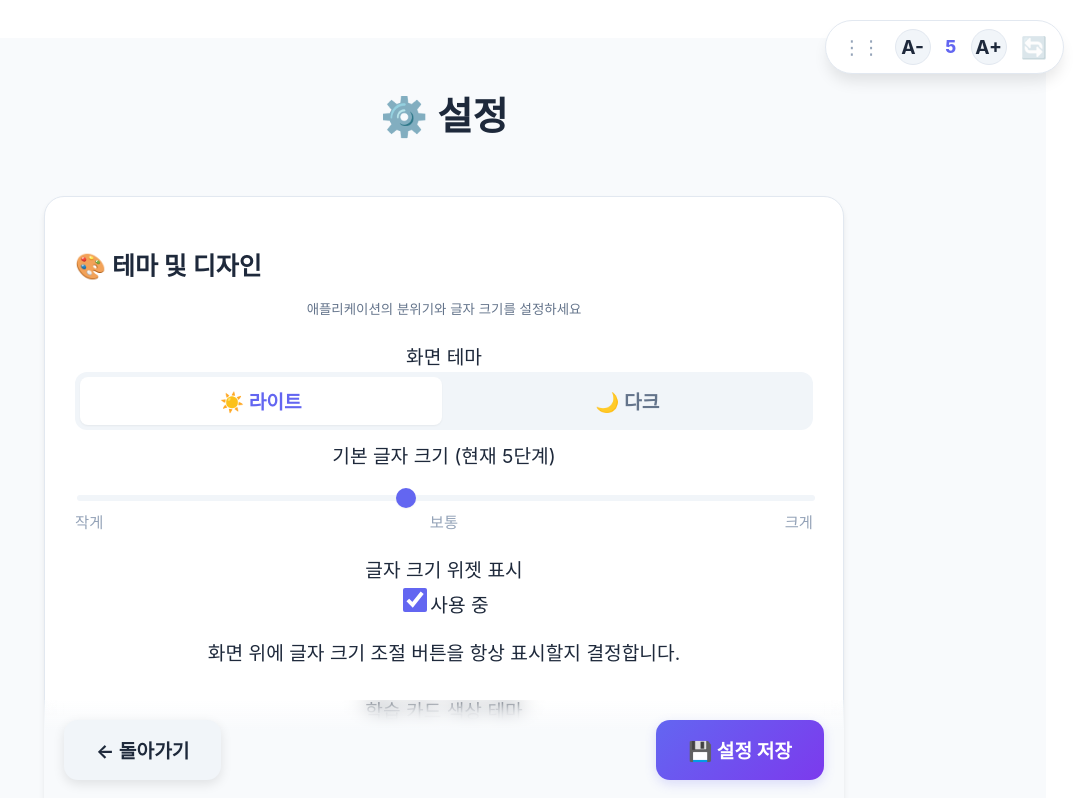
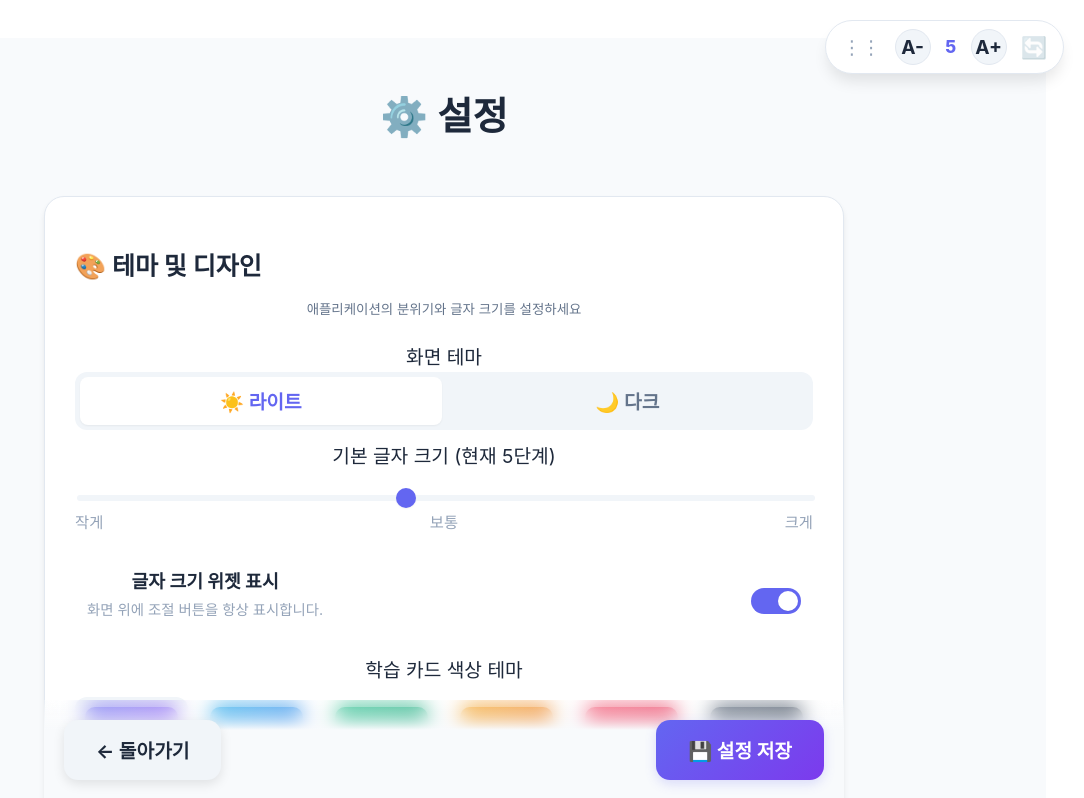
Before and after one commit to jennnieHong/learning_mate, a React (Vite) app in the folder frontend/: page /settings in a window 1280 px wide. Shown: the top 798 px of the page, without its empty margins (196-1280 px from the left). Built offline with nearby package versions, Linux system fonts and the light colour scheme.

Commit message:
fontWidget - check to toggle

```diff
--- a/frontend/src/pages/SettingsPage.css
+++ b/frontend/src/pages/SettingsPage.css
@@ -389,6 +389,32 @@
   transform: translateX(24px);
 }
 
+.toggle-label-text {
+  margin: 0;
+  font-size: 0.95rem;
+  font-weight: 700;
+  color: var(--text-main);
+}
+
+.sub-description {
+  font-size: 0.75rem;
+  color: var(--text-muted);
+  margin-top: 4px;
+  line-height: 1.4;
+}
+
+.toggle-option {
+  display: block;
+  cursor: pointer;
+  padding: 12px;
+  border-radius: 12px;
+  transition: background-color 0.2s;
+}
+
+.toggle-option:hover {
+  background-color: var(--bg-sub);
+}
+
 /* 하단 고정 버튼 영역 */
 .settings-bottom-bar {
   position: fixed;
--- a/frontend/src/pages/SettingsPage.jsx
+++ b/frontend/src/pages/SettingsPage.jsx
@@ -103,20 +103,22 @@ export default function SettingsPage() {
 
               {/* 글자 크기 조절 위젯 노출 여부 */}
               <div className="setting-sub-item">
-                <label>글자 크기 위젯 표시</label>
-                <div className="checkbox-toggle-container">
-                  <label className="switch-label">
+                <label className="toggle-option">
                   <input
                     type="checkbox"
                     checked={settings.showFontScaleWidget ?? true}
                     onChange={(e) => handleUpdate('showFontScaleWidget', e.target.checked)}
                   />
-                    <span className="switch-text">
-                      {settings.showFontScaleWidget ? '사용 중' : '숨김'}
-                    </span>
+                  <div className="toggle-content">
+                    <div>
+                      <h3 className="toggle-label-text">글자 크기 위젯 표시</h3>
+                      <p className="sub-description">화면 위에 조절 버튼을 항상 표시합니다.</p>
+                    </div>
+                    <div className={`toggle-switch ${settings.showFontScaleWidget ? 'on' : ''}`}>
+                      <div className="toggle-slider"></div>
+                    </div>
+                  </div>
                 </label>
-                </div>
-                <p className="sub-description">화면 위에 글자 크기 조절 버튼을 항상 표시할지 결정합니다.</p>
               </div>
             </div>
 
```
Lines whose indentation alone changed are shown as unchanged.
